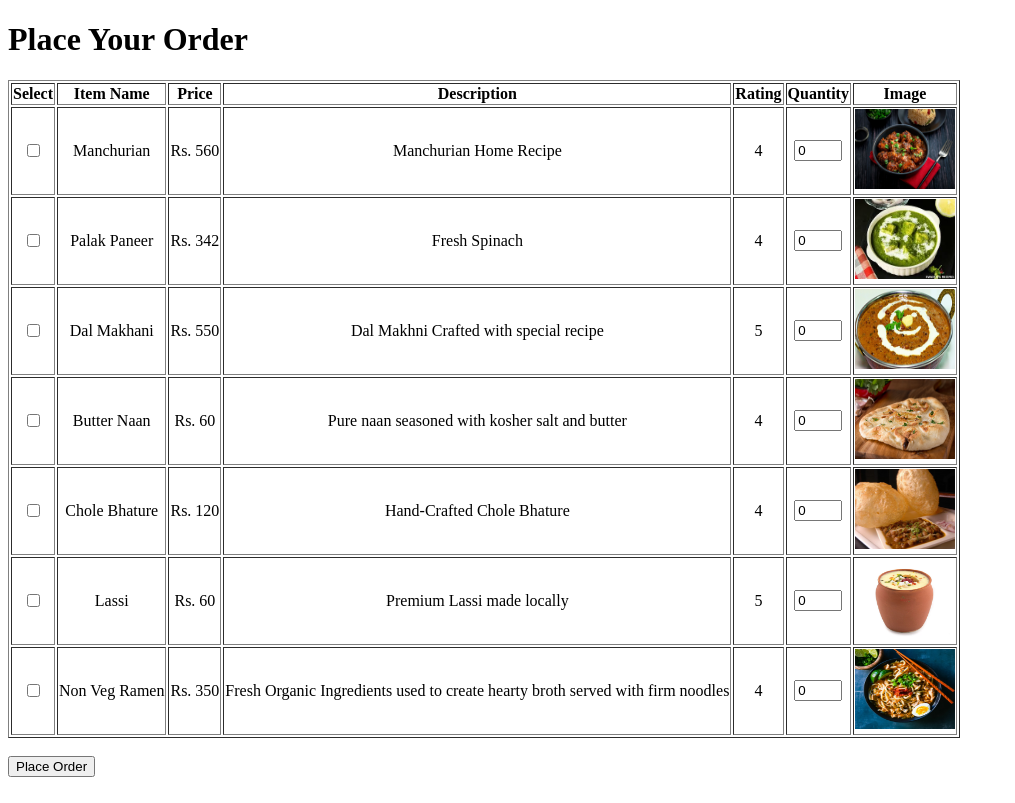
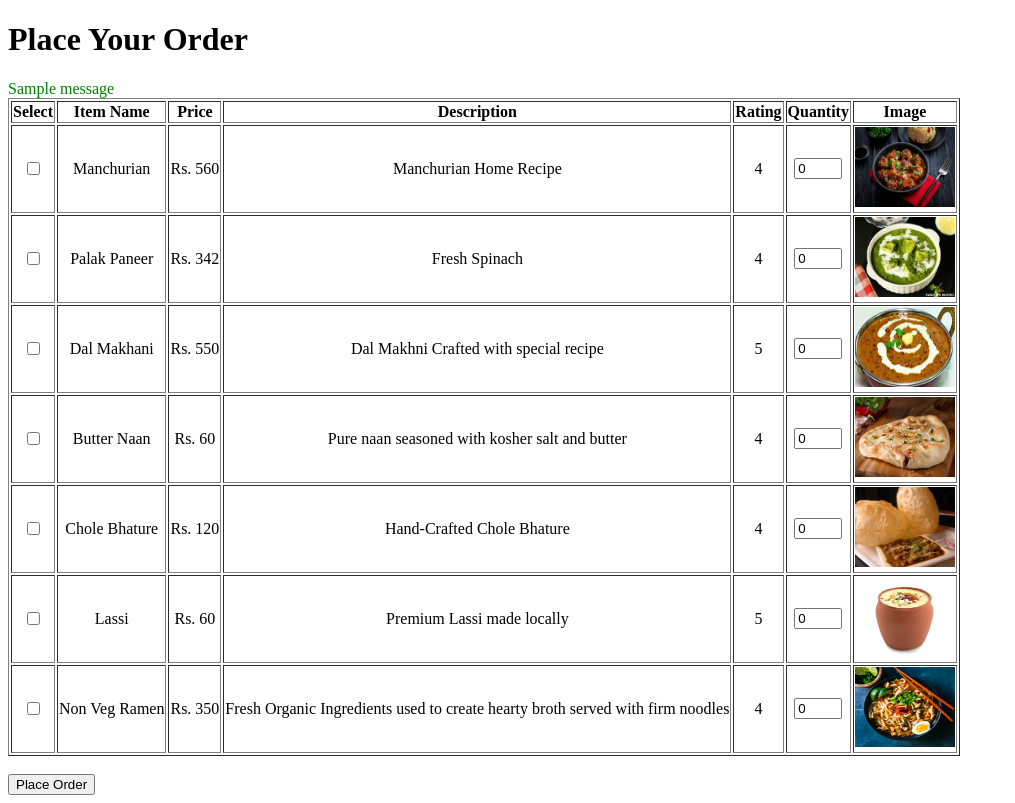
Before and after one commit to PrakharTTN/pythonBootcamp, a Django app: page /customer/place_order/ in a window 1280 px wide. Shown: the whole page, without its empty margins (0-1015 px from the left). Before the commit the page ends 777 px from the top, so only its background shows below. Run offline with Django 5.2, Linux system fonts and the light colour scheme; a user stored in the database is signed in; data comes from the database, SQL or seed files in the repository; one stand-in notice (Sample message) is shown.

Commit message:
Added: Messages

```diff
--- a/Week_4_Django/14-Django/currycrown/customer/templates/customer/place_order.html
+++ b/Week_4_Django/14-Django/currycrown/customer/templates/customer/place_order.html
@@ -7,6 +7,20 @@
 </head>
 <body>
     <h1>Place Your Order</h1>
+
+
+    {% if messages %}
+        {% for message in messages %}
+            {% if message.tags == 'error' %}
+                <div style="color: red;">
+            {% else %}
+                <div style="color: green;">
+            {% endif %}
+            {{ message }}
+            </div>
+
+        {% endfor %}
+    {% endif %}
 
     <form method="post">
         {% csrf_token %}
```
